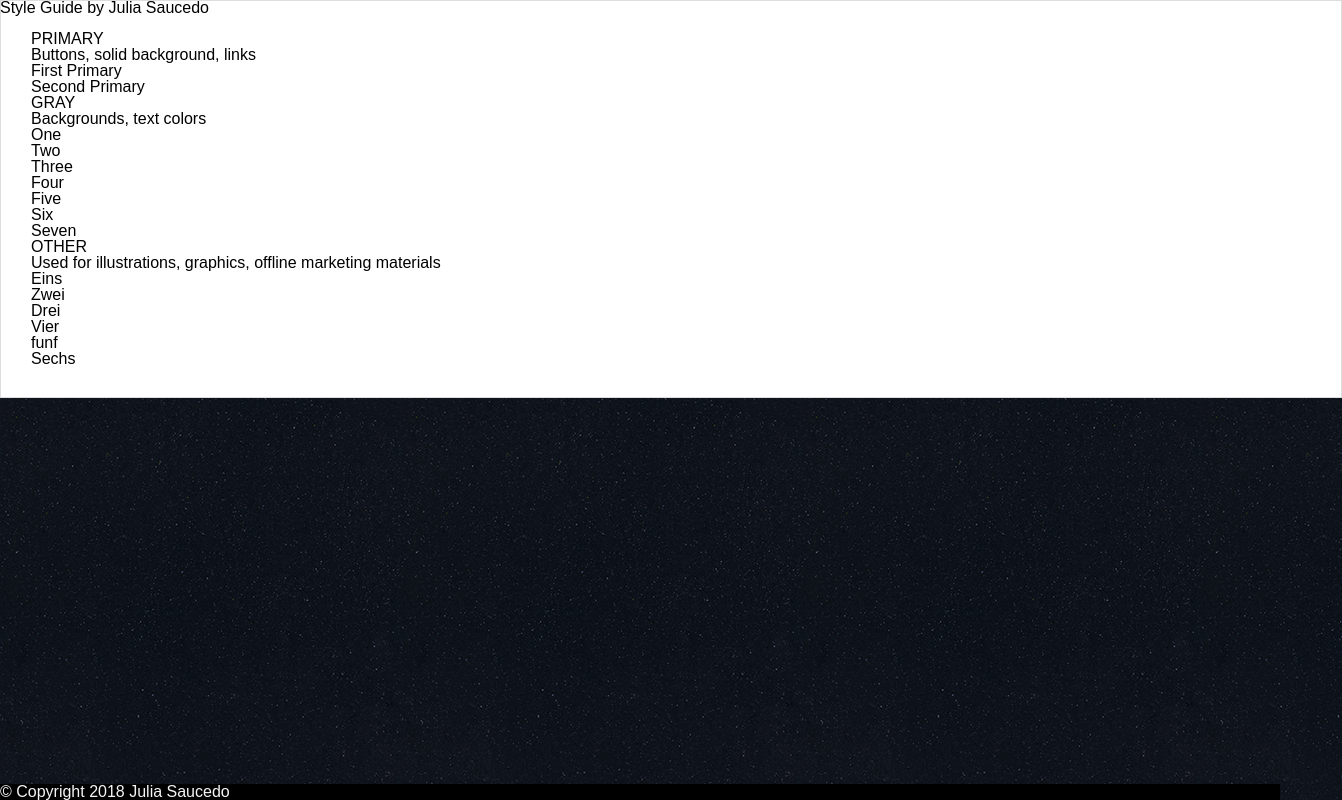
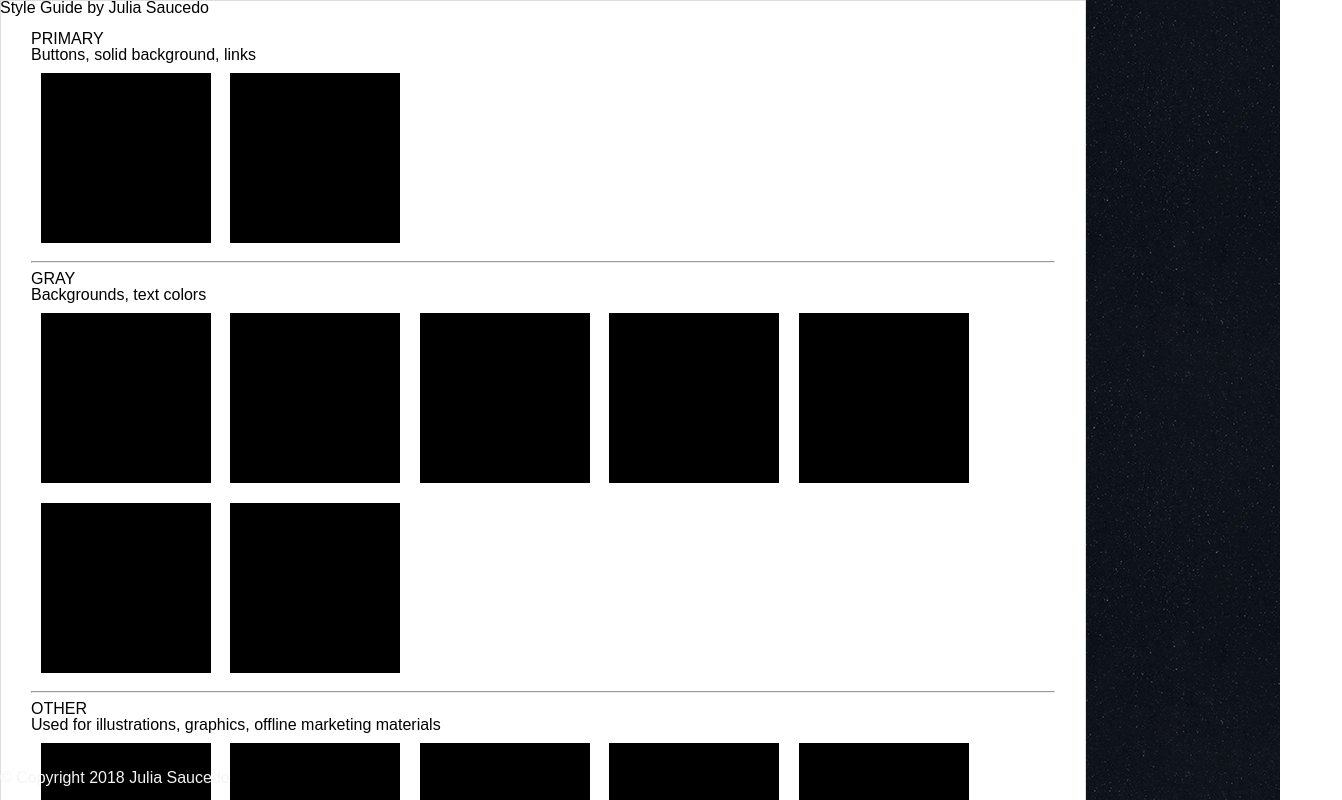
Before and after one commit to JPSauSara/MyStyleGuide, a plain HTML site: page index.html in a window 1280 px wide. Shown: the top 800 px of the page, 1342 px wide, since content can reach past the window. Drawn offline with Linux system fonts and the light colour scheme; a web font is replaced by a local one.

Commit message:
add temp boxes

```diff
--- a/assets/css/style.css
+++ b/assets/css/style.css
@@ -20,17 +20,30 @@ header {
 footer {
     position: absolute;
     bottom: 0;
-    width: 100%;
-    background-color: black;
+    /* width: 100%; */
+    height: 30px;
     color: whitesmoke;
+    text-align: center;
 }
 
 .main-container {
 	/* background: url("../images/ep_naturalblack.png"); */
 	padding: 30px;
-    width: 100%;
-    height: 100%;
+    width: 80%;
 	float: left;
 	border: 1px solid #dddddd;
     background-color: #ffffff;
+    margin: 100 100;
 }
+
+.squares p {
+    display: inline-block;
+    width: 150px;
+    height: 150px;
+    background: black;
+    padding: 10px;
+    margin: 10px;
+
+    /* a small margin to separate the blocks */
+    margin-right: 5px;
+}
--- a/index.html
+++ b/index.html
@@ -13,20 +13,23 @@
 </head>
 <body>
     <header>
-        <h1>
-            Style Guide by Julia Saucedo
-        </h1>
+			<h1>Style Guide by Julia Saucedo</h1>
 		</header>
+
     <div class="main-container">
         <section>
             <h2>PRIMARY</h2>
 						<h3>Buttons, solid background, links</h3>
+					<div class="squares">
             <p>First Primary</p>
 						<p>Second Primary</p>
+					</div>
         </section>
+        <hr/>
         <section>
             <h2>GRAY</h2>
 						<h3>Backgrounds, text colors</h3>
+					<div class="squares">
             <p>One</p>
             <p>Two</p>
             <p>Three</p>
@@ -34,16 +37,20 @@
             <p>Five</p>
             <p>Six</p>
 						<p>Seven</p>
+					</div>
         </section>
+        <hr/>
         <section>
             <h2>OTHER</h2>
             <h3>Used for illustrations, graphics, offline marketing materials</h3>
+					<div class="squares">
 						<p>Eins</p>
             <p>Zwei</p>
             <p>Drei</p>
             <p>Vier</p>
             <p>funf</p>
 						<p>Sechs</p>
+					</div>
         </section>
     </div>
 
```
Lines whose indentation alone changed are shown as unchanged.
